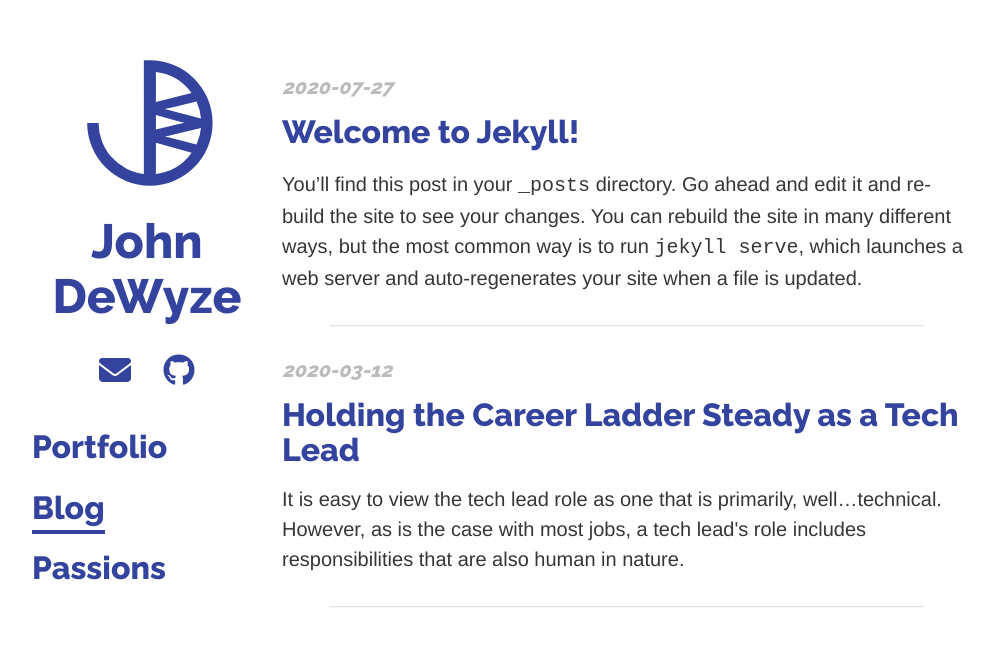
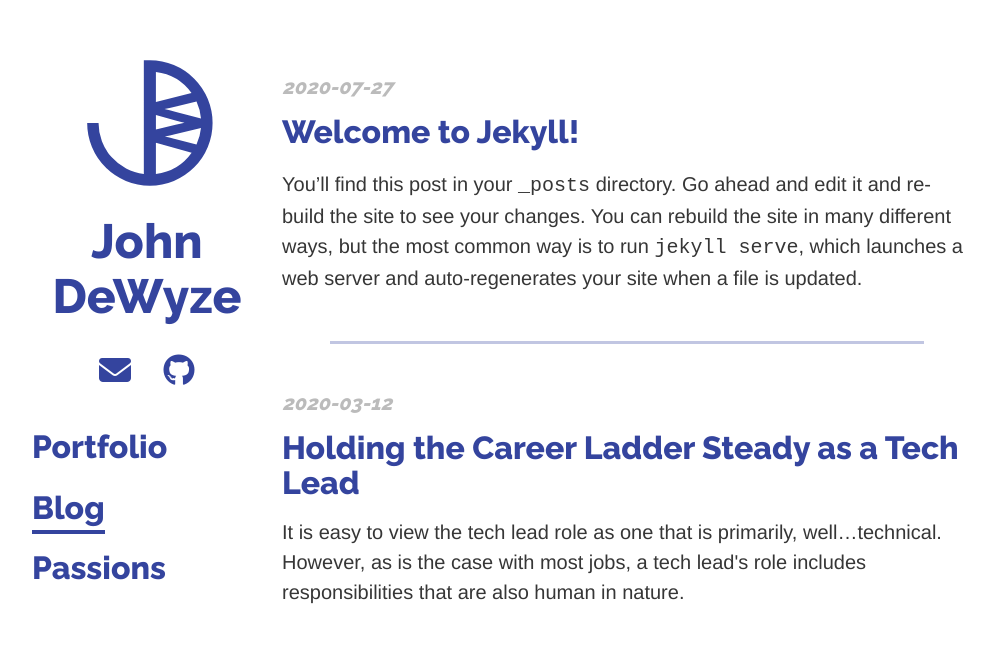
Before and after one commit to dewyze/dewyze.github.io, a Jekyll site: the page built from blog/index.html, in a window 1280 px wide. Shown: the top 647 px of the page, without its empty margins (148-1142 px from the left). Built offline with Jekyll 4.4.1, drawn with Linux system fonts in a browser that asks for light colours; nearby versions of some CDN libraries.

Commit message:
Convert divider to ::before element

```diff
--- a/_scss/_blog.scss
+++ b/_scss/_blog.scss
@@ -21,8 +21,14 @@
   }
 }
 
-.page__blog_divider {
-  color: $blue;
-  opacity: 0.3;
-  margin: 2rem 3rem;
+.page__blog_listing:not(:first-child) {
+  &::before {
+    display: block;
+    // width: 100%;
+    content: "";
+    background-color: $blue;
+    opacity: 0.3;
+    margin: 3rem;
+    height: 3px;
+  }
 }
--- a/blog/index.html
+++ b/blog/index.html
@@ -13,6 +13,5 @@ layout: default
       {{ post.excerpt }}
     </div>
   </article>
-  <hr class="page__blog_divider" />
   {% endfor %}
 </div>
```
